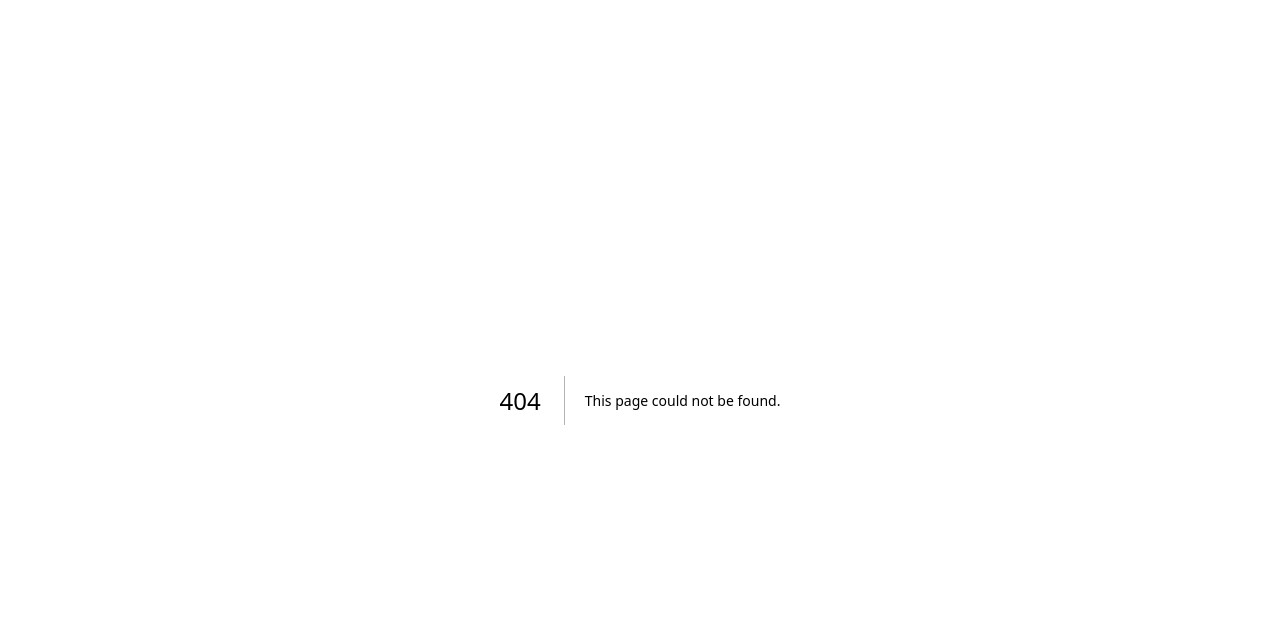
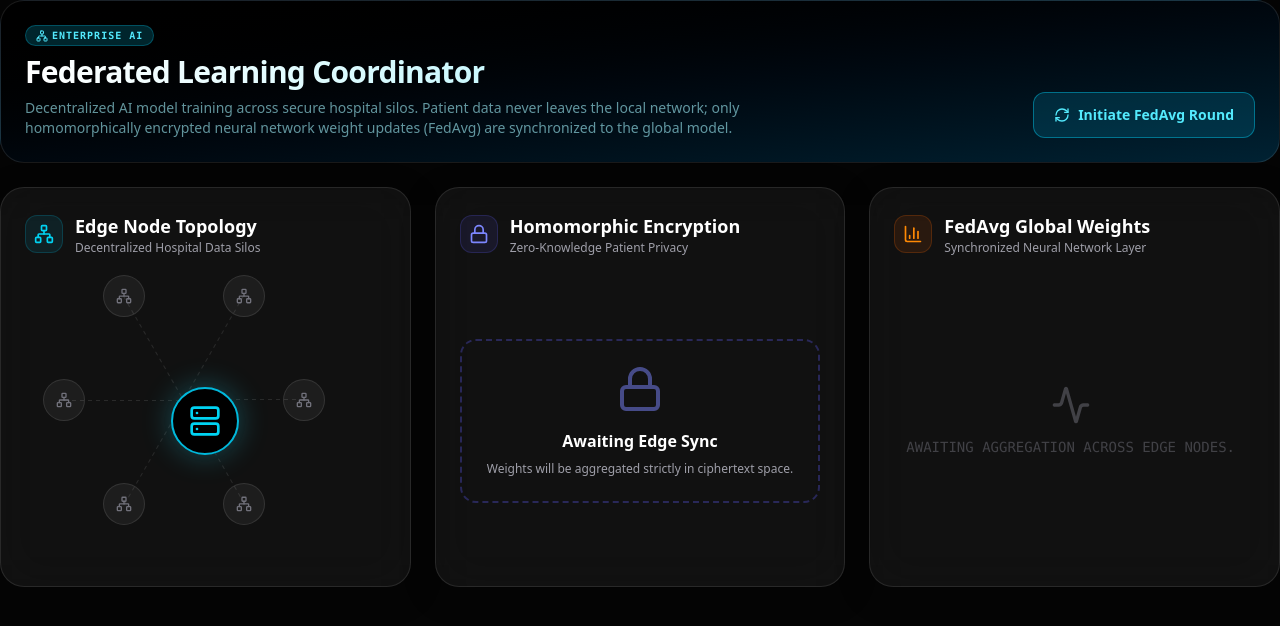
Before and after one commit to Aschio12/medi-assist-ai, a Next.js app in the folder apps/web/: page /federated-learning in a window 1280 px wide. Before the commit this address had no page. Shown: the top 626 px of the page. Built offline with nearby package versions, Linux system fonts and the light colour scheme.

Commit message:
Phase 34 (12/15): Assemble Federated Learning global dashboard

```diff
--- /dev/null
+++ b/apps/web/src/app/(dashboard)/federated-learning/page.tsx
@@ -0,0 +1,85 @@
+'use client';
+
+import React, { useState } from 'react';
+import { syncEdgeWeights, aggregateGlobalModel } from '@/app/actions/federated';
+import { NodeTopologyMap } from '@/components/federated/NodeTopologyMap';
+import { WeightAggregationChart } from '@/components/federated/WeightAggregationChart';
+import { EncryptionStatus } from '@/components/federated/EncryptionStatus';
+import { Network, RefreshCw } from 'lucide-react';
+
+export default function FederatedLearningDashboard() {
+  const [syncCount, setSyncCount] = useState(0);
+  const [globalWeights, setGlobalWeights] = useState<number[] | null>(null);
+  const [isAggregating, setIsAggregating] = useState(false);
+
+  const simulateSyncRound = async () => {
+    setIsAggregating(true);
+    setSyncCount(0);
+    setGlobalWeights(null);
+
+    // Simulate 6 edge nodes connecting and syncing
+    for(let i=0; i<6; i++) {
+      await new Promise(r => setTimeout(r, 600)); // UI delay
+      const mockWeights = Array.from({length: 8}, () => Math.random() * 2 - 1);
+      await syncEdgeWeights(`HOSP-${i}`, mockWeights, 1000);
+      setSyncCount(prev => prev + 1);
+    }
+
+    // Aggregate
+    const res = await aggregateGlobalModel();
+    if (res?.new_global_weights) {
+      setGlobalWeights(res.new_global_weights);
+    }
+
+    setIsAggregating(false);
+  };
+
+  return (
+    <div className="flex flex-col gap-6 max-w-7xl mx-auto w-full pb-10">
+
+      <div className="glass-panel p-6 rounded-3xl border border-cyan-500/30 shadow-[0_0_30px_rgba(34,211,238,0.15)] relative overflow-hidden bg-gradient-to-br from-black to-[#002233]">
+        <div className="relative z-10 flex justify-between items-end">
+          <div>
+            <span className="text-[10px] font-mono font-bold uppercase tracking-widest px-2.5 py-0.5 rounded-full bg-cyan-500/20 text-cyan-300 border border-cyan-500/30 flex items-center w-max gap-1">
+              <Network className="h-3 w-3" /> Enterprise AI
+            </span>
+            <h1 className="text-2xl lg:text-3xl font-bold tracking-tight bg-gradient-to-r from-white to-cyan-200 bg-clip-text text-transparent mt-2">
+              Federated Learning Coordinator
+            </h1>
+            <p className="text-xs lg:text-sm text-cyan-200/60 mt-2 max-w-3xl">
+              Decentralized AI model training across secure hospital silos. Patient data never leaves the local network; only homomorphically encrypted neural network weight updates (FedAvg) are synchronized to the global model.
+            </p>
+          </div>
+          <div>
+             <button
+                onClick={simulateSyncRound}
+                disabled={isAggregating}
+                className="flex items-center gap-2 bg-cyan-600/20 hover:bg-cyan-600/40 text-cyan-300 border border-cyan-500/50 text-sm font-bold px-5 py-3 rounded-xl transition-all disabled:opacity-50"
+             >
+                <RefreshCw className={`h-4 w-4 ${isAggregating ? 'animate-spin' : ''}`} />
+                {isAggregating ? 'Syncing Edge Nodes...' : 'Initiate FedAvg Round'}
+             </button>
+          </div>
+        </div>
+      </div>
+
+      <div className="grid grid-cols-1 lg:grid-cols-3 gap-6 h-[400px]">
+        {/* Left Column - Topology */}
+        <div className="h-full">
+           <NodeTopologyMap syncCount={syncCount} />
+        </div>
+
+        {/* Center - Encryption */}
+        <div className="h-full">
+           <EncryptionStatus isAggregated={globalWeights !== null} />
+        </div>
+
+        {/* Right - Global Model Weights */}
+        <div className="h-full">
+           <WeightAggregationChart globalWeights={globalWeights} />
+        </div>
+      </div>
+
+    </div>
+  );
+}
```
